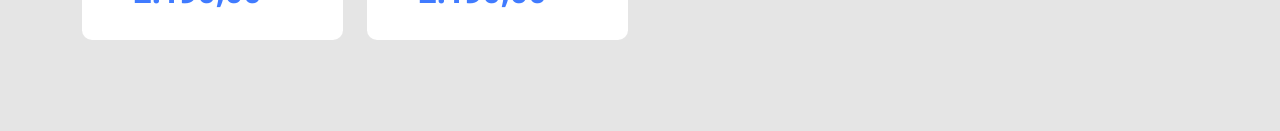
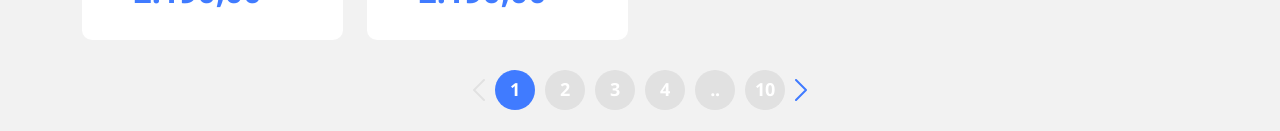
Before and after one commit to Wagner-Ricardo/BootCamp_DevSupeior_DsCatalog, a React (Create React App) app in the folder FrontEnd/frontweb/: page /products in a window 1280 px wide. Shown: the part 732-863 px from the top of the page. Before the commit the page ends 826 px from the top, so only its background shows below. Built offline with nearby package versions, Linux system fonts and the light colour scheme.

Commit message:
Pagination and styling

```diff
--- a/FrontEnd/frontweb/src/assets/styles/custom.scss
+++ b/FrontEnd/frontweb/src/assets/styles/custom.scss
@@ -2,7 +2,7 @@
     'primary' :#407bff,
 );
 
-$body-bg :#e5e5e5;
+$body-bg :#F2F2F2;
 $body-color:#263238;
 
 @import '~bootstrap/scss/bootstrap.scss';
--- /dev/null
+++ b/FrontEnd/frontweb/src/components/Pagination/index.tsx
@@ -0,0 +1,20 @@
+import { ReactComponent as ArrowIcon } from 'assets/images/arrow.svg';
+
+import'./styles.css';
+
+const Pagination = () => {
+  return (
+    <div className="pagination-container">
+      <ArrowIcon className="arrow-previous arrow-inactive" />
+      <div className="pagination-item active">1</div>
+      <div className="pagination-item">2</div>
+      <div className="pagination-item">3</div>
+      <div className="pagination-item">4</div>
+      <div className="pagination-item">..</div>
+      <div className="pagination-item">10</div>
+      <ArrowIcon className="arrow-next arrow-active" />
+    </div>
+  );
+};
+
+export default Pagination;
--- /dev/null
+++ b/FrontEnd/frontweb/src/components/Pagination/styles.css
@@ -0,0 +1,38 @@
+.pagination-container {
+  display: flex;
+  justify-content: center;
+  align-items: center;
+}
+
+.pagination-item {
+  width: 40px;
+  height: 40px;
+  border-radius: 50%;
+  background-color: #e1e1e1;
+  font-size: 18px;
+  font-weight: bold;
+  letter-spacing: -0.015em;
+  color: #ffff;
+  display: flex;
+  justify-content: center;
+  align-items: center;
+  margin-left: 10px;
+}
+
+.pagination-item.active {
+    background-color: #407BFF;
+}
+
+.arrow-previous {
+    transform: rotate(-180deg);
+}
+.arrow-next {
+    margin-left: 10px;
+}
+.arrow-inactive{
+    color:#e1e1e1;
+}
+
+.arrow-active{
+    color:#407BFF;
+}
--- a/FrontEnd/frontweb/src/pages/Catalog/index.tsx
+++ b/FrontEnd/frontweb/src/pages/Catalog/index.tsx
@@ -4,6 +4,7 @@
 
 
 import './styles.css';
+import Pagination from 'components/Pagination';
 
 const Catalog = () => {
   const product: Product = {
@@ -68,6 +69,9 @@
           </Link>
         </div>
       </div>
+      <div className="row">
+        <Pagination/>
+      </div>
     </div>
   );
 };
```
